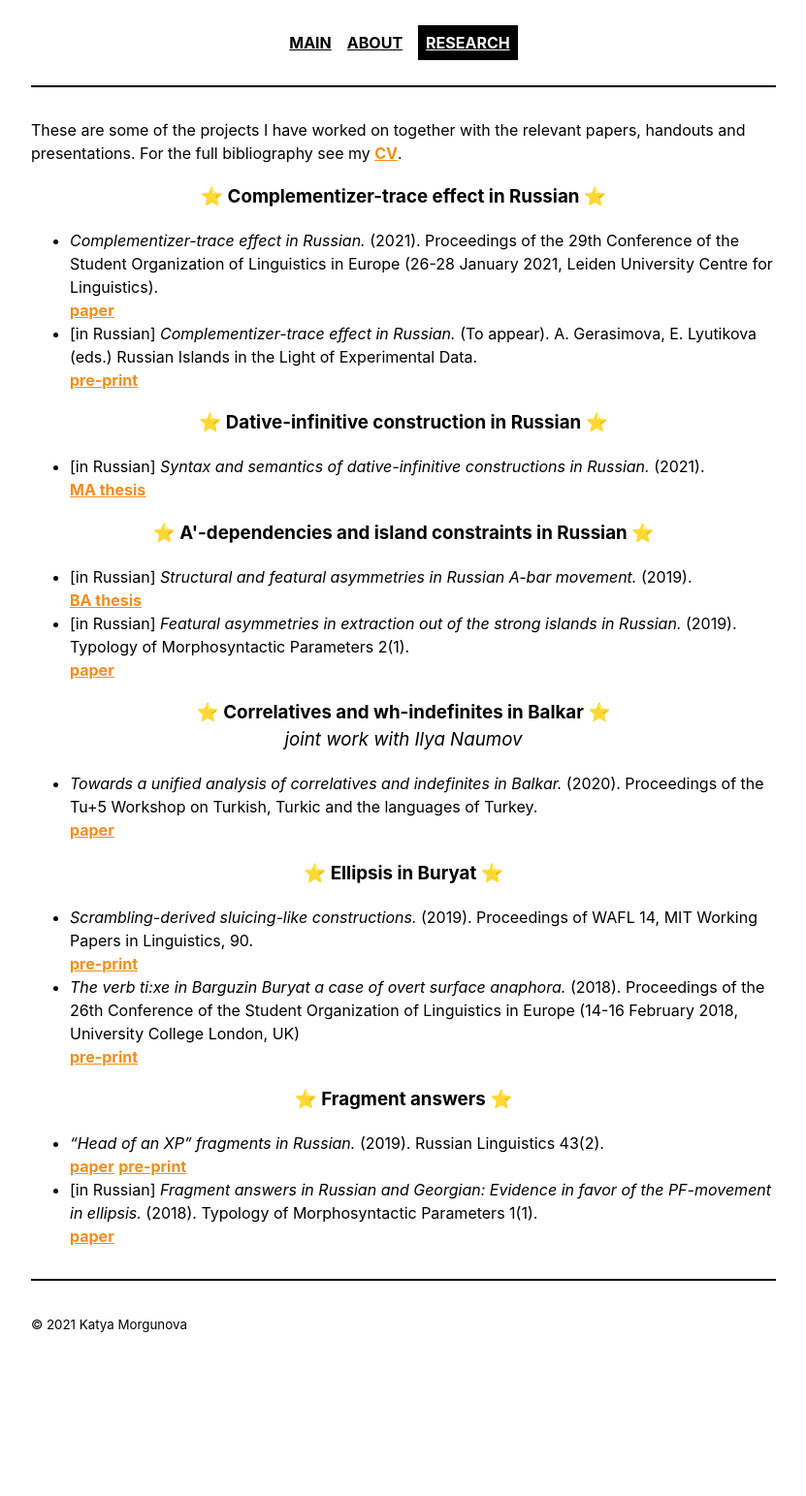
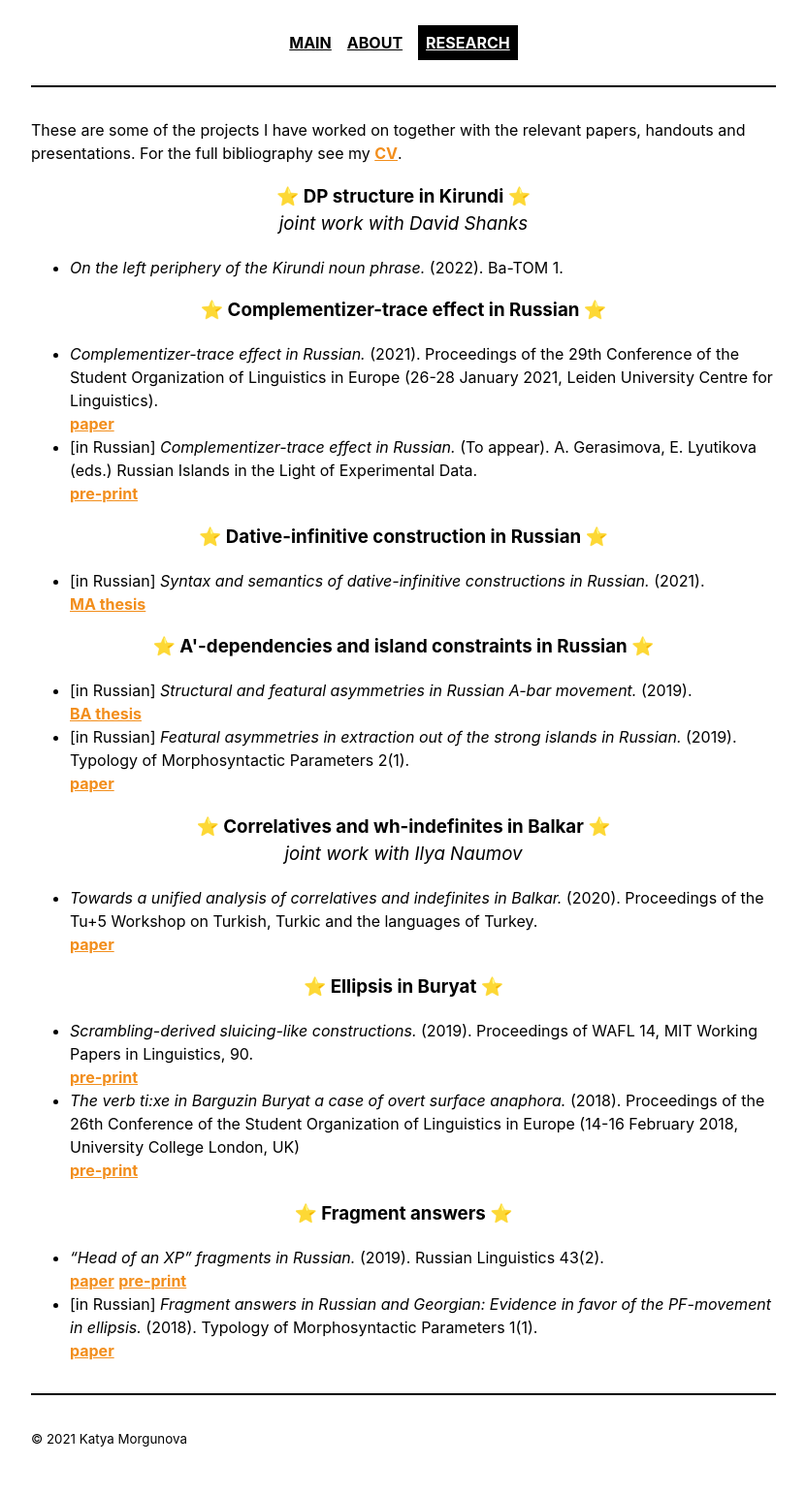
Before and after one commit to morgunova-katya/morgunova-katya.github.io, a Jekyll site: the page built from _pages/research.md, in a window 1280 px wide. Shown: the whole page at 97% size, without its empty margins (224-1055 px from the left). Built offline with Jekyll 4.4.1, drawn with Linux system fonts in a browser that asks for light colours; before the commit the page ends 1425 px from its top, so only the background shows below that.

Commit message:
batom added

```diff
--- a/_pages/research.md
+++ b/_pages/research.md
@@ -4,6 +4,12 @@ title: Research
 ---
 
 These are some of the projects I have worked on together with the relevant papers, handouts and presentations. For the full bibliography see my <a href="{{ site.baseurl }}/files/morgunova_cv.pdf" class="pdf">CV</a>.
+
+<center><h3> &#11088; DP structure in Kirundi &#11088; <br> <span style="font-weight:normal"><i>joint work with David Shanks</i></span></h3> </center>
+
+<ul>
+<li> <i>On the left periphery of the Kirundi noun phrase.</i> (2022). Ba-TOM 1. </li>
+</ul>
 
 <center><h3> &#11088; Complementizer-trace effect in Russian &#11088; </h3> </center>
 
```
